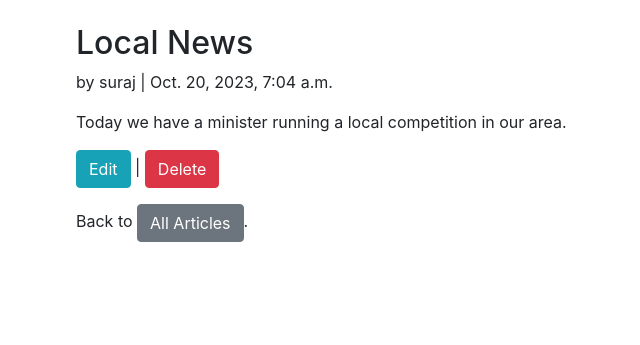
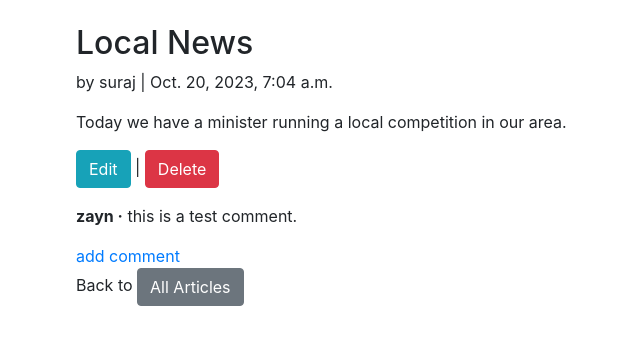
Before and after one commit to suraj-py/Newspaper-App, a Django app: page /articles/2/ in a window 1280 px wide. Shown: the part 56-401 px from the top of the page, without its empty margins (9-649 px from the left). Run offline with Django 4.2, Linux system fonts and the light colour scheme; a user stored in the database is signed in; data comes from the database, SQL or seed files in the repository; both versions use the stored data as it was after the commit.

Commit message:
posting comment feature added

```diff
--- a/articles/models.py
+++ b/articles/models.py
@@ -30,4 +30,4 @@ class Comment(models.Model):
         return self.comment
 
     def get_absolute_url(self):
-        return reverse('article_list')
+        return reverse('article_detail', args=[str(self.id)])
--- a/articles/urls.py
+++ b/articles/urls.py
@@ -4,9 +4,11 @@ from .views import (ArticleListView,
                     ArticleDeleteView,
                     ArticleDetailView,
                     ArticleCreateView,
+                    CommentCreateView,
                 )
 
 urlpatterns = [
+    path('<int:pk>/comment/', CommentCreateView.as_view(), name='add_comment'),
     path('<int:pk>/edit/', ArticleUpdateView.as_view(), name='article_edit'),
     path('<int:pk>/', ArticleDetailView.as_view(), name='article_detail'),
     path('<int:pk>/delete/', ArticleDeleteView.as_view(), name='article_delete'),
--- a/articles/views.py
+++ b/articles/views.py
@@ -2,7 +2,7 @@ from django.contrib.auth.mixins import LoginRequiredMixin, UserPassesTestMixin
 from django.views.generic import ListView, DetailView
 from django.views.generic.edit import  UpdateView, DeleteView, CreateView
 from django.urls import reverse_lazy
-from .models import Article
+from .models import Article, Comment
 
 class ArticleListView(ListView):
     model = Article
@@ -42,3 +42,12 @@ class ArticleDetailView(LoginRequiredMixin, DetailView):
     model = Article
     template_name = "article_detail.html"
     login_url = 'login'
+
+class CommentCreateView(LoginRequiredMixin, UserPassesTestMixin, CreateView):
+    model = Comment
+    template_name = "add_comment.html"
+    fields = ('article', 'comment')
+
+    def test_func(self):
+        obj = self.get_object()
+        return obj.author == self.request.user
--- a/templates/article_detail.html
+++ b/templates/article_detail.html
@@ -9,5 +9,15 @@
             <a href="{% url 'article_edit' article.pk %}" class="btn btn-info">Edit</a> |
             <a href="{% url 'article_delete' article.pk %}" class="btn btn-danger">Delete</a>
         </p>
-        <p>Back to <a href="{% url 'article_list' %}" class="btn btn-secondary">All Articles</a>.</p>
+
+        <div>
+            {% for comment in article.comments.all %}
+                <p>
+                <span class="font-weight-bold">{{ comment.author }} &middot;</span>
+                {{ comment }}
+                </p>
+            {% endfor %}
+            <a href="{% url 'add_comment' article.pk %}">add comment</a>
+        </div>
+        <p>Back to <a href="{% url 'article_list' %}" class="btn btn-secondary">All Articles</a></p>
 {% endblock content %}
```
Also changed, not shown: templates/add_comment.html (added, +10 -0 lines), templates/article_list.html (+1 -8 lines), db.sqlite3.
